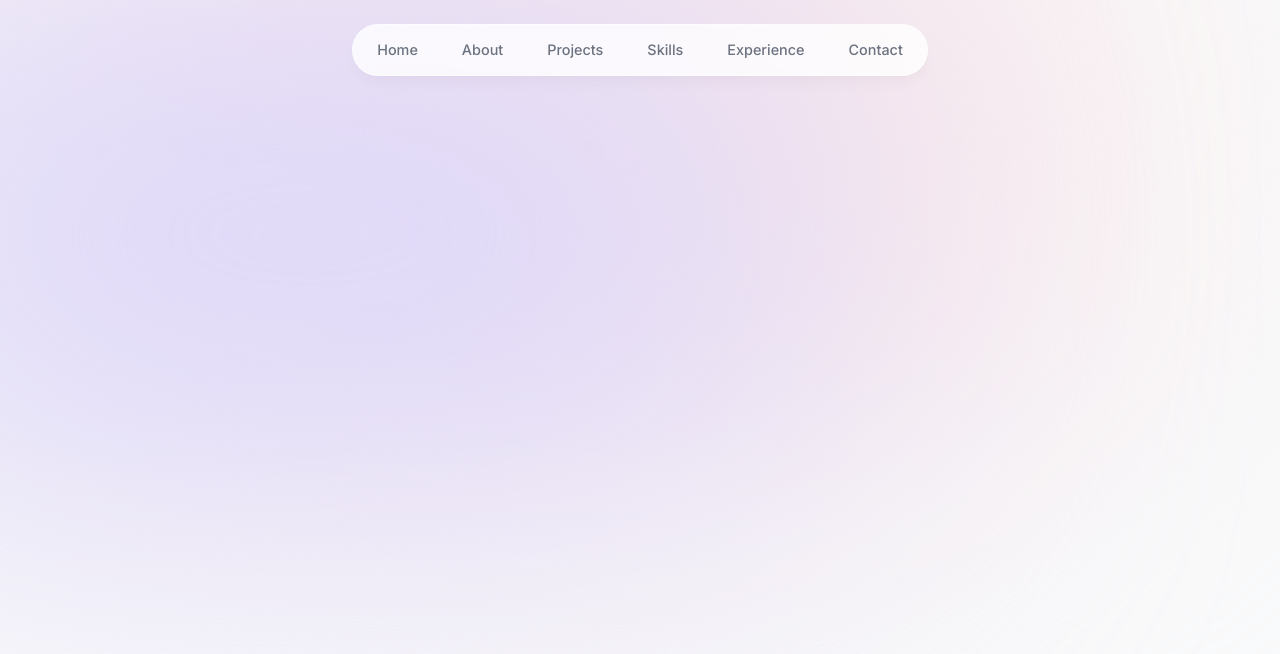
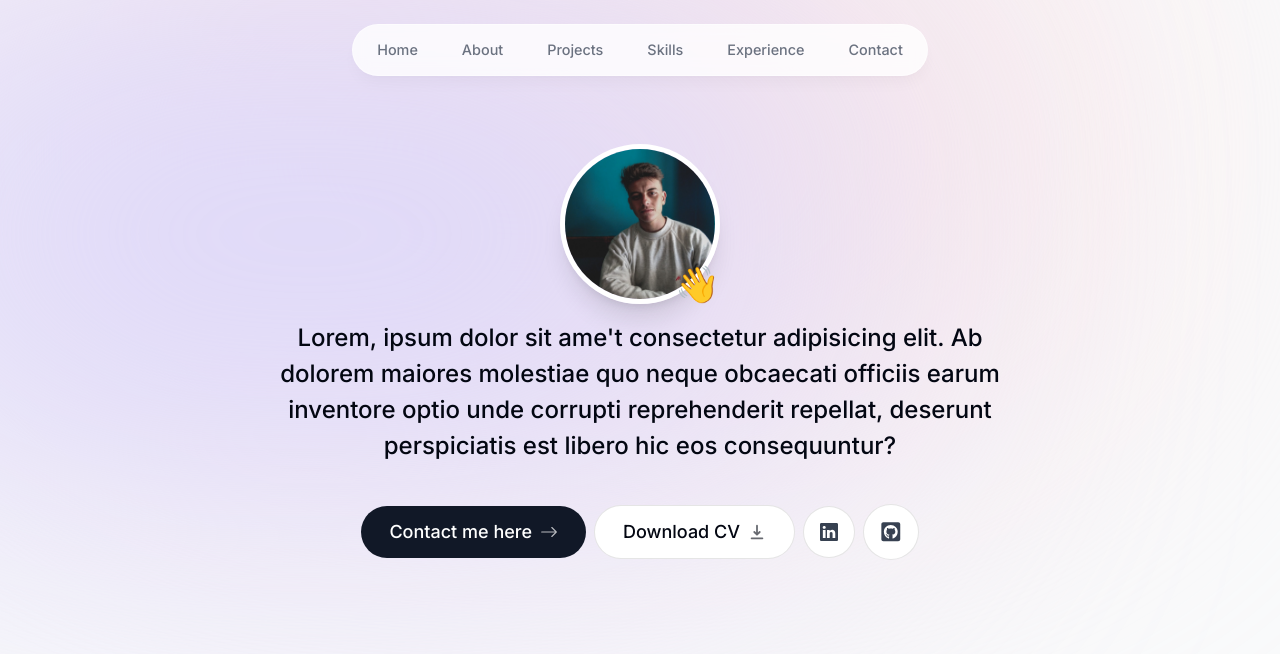
Before and after one commit to Chamesss/my-portfolio-v2, a Next.js app: page / in a window 1280 px wide. Shown: the top 654 px of the page. Built offline with nearby package versions, Linux system fonts and the light colour scheme.

Commit message:
intro section

```diff
--- a/app/layout.tsx
+++ b/app/layout.tsx
@@ -17,7 +17,9 @@
 }>) {
   return (
     <html lang="en">
-      <body className={`${inter.className} bg-gray-50 text-gray-950 relative`}>
+      <body
+        className={`${inter.className} bg-gray-50 text-gray-950 relative h-[5000px] pt-28 sm:pt-36`}
+      >
         <div className="bg-[#fbe2e3] absolute -z-10 top-[-6rem] right-[11rem] h-[31.25rem] w-[31.25rem] rounded-full blur-[10rem] sm:w-[68.75rem]" />
         <div className="bg-[#dbd7fb] absolute -z-10 top-[-1rem] left-[-35rem] h-[31.25rem] w-[50rem] rounded-full blur-[10rem] sm:w-[68.75rem] md:left-[-33rem] lg:left-[-28rem] xl:left-[-15rem] 2xl:left-[-5rem]" />
         <Header />
--- a/app/page.tsx
+++ b/app/page.tsx
@@ -1,3 +1,9 @@
+import Intro from "@/components/intro";
+
 export default function Home() {
-  return <main className=""></main>;
+  return (
+    <main className="flex flex-col items-center px-4">
+      <Intro />
+    </main>
+  );
 }
--- /dev/null
+++ b/components/intro.tsx
@@ -0,0 +1,97 @@
+"use client";
+import Image from "next/image";
+import { motion } from "framer-motion";
+import Link from "next/link";
+import { BsArrowRight, BsLinkedin } from "react-icons/bs";
+import { HiDownload } from "react-icons/hi";
+import { FaGithubSquare } from "react-icons/fa";
+
+export default function Intro() {
+  return (
+    <section className="mb-2 max-w-[50rem] text-center sm:mb-0">
+      <div className="flex items-center justify-center">
+        <div className="relative">
+          <motion.div
+            initial={{ opacity: 0, scale: 0 }}
+            animate={{ opacity: 1, scale: 1 }}
+            transition={{
+              type: "tween",
+              duration: 0.2,
+            }}
+          >
+            <Image
+              src={"/mypicture.jpg"}
+              alt="profile-picture"
+              width={640}
+              height={640}
+              quality={95}
+              priority={true}
+              className="w-[10rem] h-[10rem] rounded-full border-[0.35rem] border-white object-cover shadow-xl"
+            />
+          </motion.div>
+          <motion.span
+            className="absolute bottom-0 right-0 text-4xl"
+            initial={{ opacity: 0, scale: 0 }}
+            animate={{ opacity: 1, scale: 1 }}
+            transition={{
+              type: "spring",
+              stiffness: 125,
+              delay: 0.1,
+              duration: 0.7,
+            }}
+          >
+            👋
+          </motion.span>
+        </div>
+      </div>
+      <motion.p
+        className="mb-10 mt-4 px-4 font-medium text-xl !leading-[1.5] sm:text-2xl"
+        initial={{ opacity: 0, y: 100 }}
+        animate={{ opacity: 1, y: 0 }}
+      >
+        Lorem, ipsum dolor sit ame't consectetur adipisicing elit. Ab dolorem
+        maiores molestiae quo neque obcaecati officiis earum inventore optio
+        unde corrupti reprehenderit repellat, deserunt perspiciatis est libero
+        hic eos consequuntur?
+      </motion.p>
+      <motion.div
+        className="flex flex-col sm:flex-row items-center justify-center gap-2 px-4 text-lg font-medium"
+        initial={{ opacity: 0, y: 100 }}
+        animate={{ opacity: 1, y: 0 }}
+        transition={{
+          delay: 0.2,
+        }}
+      >
+        <Link
+          className="group bg-gray-900 text-white px-7 py-3 flex items-center gap-2 rounded-full outline-none focus:scale-110 hover:scale-110 hover:bg-gray-950 active:scale-105 transition"
+          href="#contact"
+        >
+          Contact me here{" "}
+          <BsArrowRight className="opacity-70 group-hover:translate-x-1 transition" />
+        </Link>
+        <a
+          className="group cursor-pointer bg-white px-7 py-3 flex items-center gap-2 rounded-full outline-none focus:scale-110 hover:scale-110 active:scale-105 transition border border-black/10"
+          href="/cv.pdf"
+          download
+        >
+          Download CV{" "}
+          <HiDownload className="opacity-60 group-hover:translate-y-1 transition" />
+        </a>
+        <a
+          href="https://www.linkedin.com/in/chamsedin-azouz-613a77245/"
+          target="_blank"
+          className="bg-white p-4 text-gray-700 flex items-center gap-2 rounded-full outline-none focus:scale-[1.15] hover:scale-[1.15] hover:text-gray-950 active:scale-105 transition border border-black/10 cursor-pointer"
+        >
+          <BsLinkedin />
+        </a>
+        <a
+          href="https://github.com/Chamesss"
+          target="_blank"
+          className="bg-white p-4 text-gray-700 flex items-center gap-2 rounded-full text-[1.35rem] outline-none focus:scale-[1.15] hover:scale-[1.15] hover:text-gray-950 active:scale-105 transition border border-black/10 cursor-pointer"
+        >
+          <FaGithubSquare />
+        </a>
+      </motion.div>
+    </section>
+  );
+}
```
Also changed, not shown: .eslintrc.json, public/mypicture.jpg (added), 1 other file (tests, documents, lock files or other folders).
